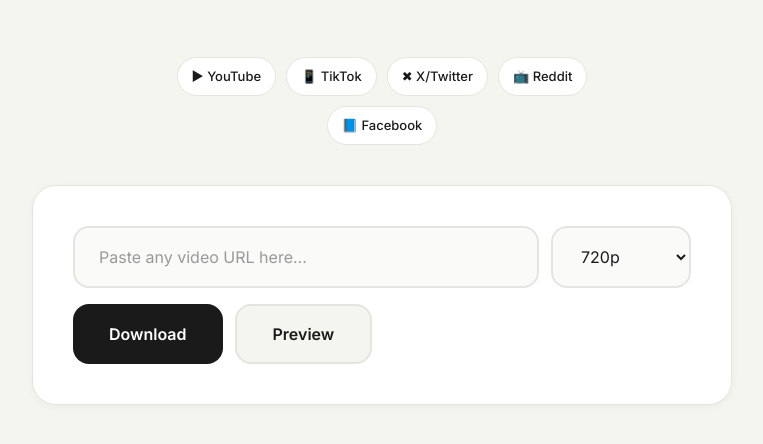
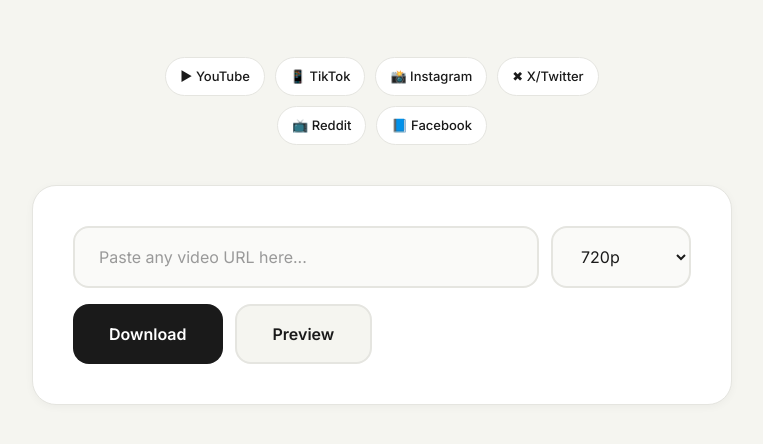
Before and after one commit to harshraj170304-ux/video-downloader, a website: page public/index.html in a window 1280 px wide. Shown: the part 156-600 px from the top of the page, without its empty margins (258-1021 px from the left). Drawn offline with Linux system fonts and the light colour scheme.

Commit message:
Add Instagram support

```diff
--- a/public/index.html
+++ b/public/index.html
@@ -427,6 +427,7 @@
     <div class="platforms">
       <span class="platform">▶ YouTube</span>
       <span class="platform">📱 TikTok</span>
+      <span class="platform">📸 Instagram</span>
       <span class="platform">✖ X/Twitter</span>
       <span class="platform">📺 Reddit</span>
       <span class="platform">📘 Facebook</span>
```
